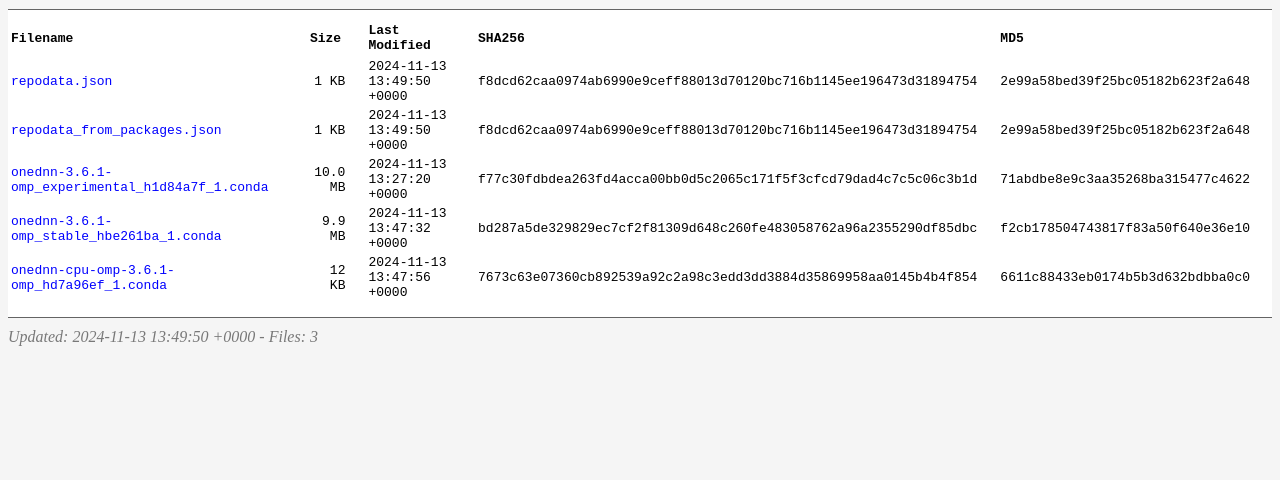
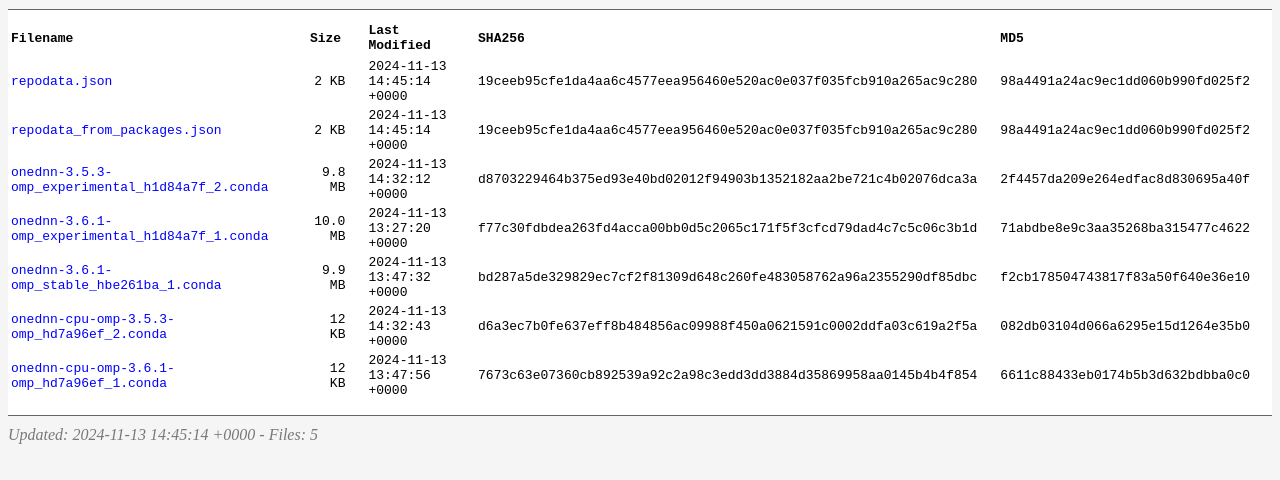
Before and after one commit to mgorny/conda-channel, a plain HTML site: page mgorny/linux-64/index.html in a window 1280 px wide. Shown: the part 38-518 px from the top of the page. Drawn offline with Linux system fonts and the light colour scheme.

Commit message:
Add onednn 3.5.3

```diff
--- a/mgorny/linux-64/index.html
+++ b/mgorny/linux-64/index.html
@@ -54,16 +54,22 @@
     </tr>
     <tr>
       <td><a href="repodata.json">repodata.json</a></td>
-      <td class="s">1 KB</td>
-      <td>2024-11-13 13:49:50 +0000</td>
-      <td>f8dcd62caa0974ab6990e9ceff88013d70120bc716b1145ee196473d31894754</td>
-      <td>2e99a58bed39f25bc05182b623f2a648</td>
+      <td class="s">2 KB</td>
+      <td>2024-11-13 14:45:14 +0000</td>
+      <td>19ceeb95cfe1da4aa6c4577eea956460e520ac0e037f035fcb910a265ac9c280</td>
+      <td>98a4491a24ac9ec1dd060b990fd025f2</td>
     </tr>    <tr>
       <td><a href="repodata_from_packages.json">repodata_from_packages.json</a></td>
-      <td class="s">1 KB</td>
-      <td>2024-11-13 13:49:50 +0000</td>
-      <td>f8dcd62caa0974ab6990e9ceff88013d70120bc716b1145ee196473d31894754</td>
-      <td>2e99a58bed39f25bc05182b623f2a648</td>
+      <td class="s">2 KB</td>
+      <td>2024-11-13 14:45:14 +0000</td>
+      <td>19ceeb95cfe1da4aa6c4577eea956460e520ac0e037f035fcb910a265ac9c280</td>
+      <td>98a4491a24ac9ec1dd060b990fd025f2</td>
+    </tr>    <tr>
+      <td><a href="onednn-3.5.3-omp_experimental_h1d84a7f_2.conda">onednn-3.5.3-omp_experimental_h1d84a7f_2.conda</a></td>
+      <td class="s">9.8 MB</td>
+      <td>2024-11-13 14:32:12 +0000</td>
+      <td>d8703229464b375ed93e40bd02012f94903b1352182aa2be721c4b02076dca3a</td>
+      <td>2f4457da209e264edfac8d830695a40f</td>
     </tr>    <tr>
       <td><a href="onednn-3.6.1-omp_experimental_h1d84a7f_1.conda">onednn-3.6.1-omp_experimental_h1d84a7f_1.conda</a></td>
       <td class="s">10.0 MB</td>
@@ -77,12 +83,18 @@
       <td>bd287a5de329829ec7cf2f81309d648c260fe483058762a96a2355290df85dbc</td>
       <td>f2cb178504743817f83a50f640e36e10</td>
     </tr>    <tr>
+      <td><a href="onednn-cpu-omp-3.5.3-omp_hd7a96ef_2.conda">onednn-cpu-omp-3.5.3-omp_hd7a96ef_2.conda</a></td>
+      <td class="s">12 KB</td>
+      <td>2024-11-13 14:32:43 +0000</td>
+      <td>d6a3ec7b0fe637eff8b484856ac09988f450a0621591c0002ddfa03c619a2f5a</td>
+      <td>082db03104d066a6295e15d1264e35b0</td>
+    </tr>    <tr>
       <td><a href="onednn-cpu-omp-3.6.1-omp_hd7a96ef_1.conda">onednn-cpu-omp-3.6.1-omp_hd7a96ef_1.conda</a></td>
       <td class="s">12 KB</td>
       <td>2024-11-13 13:47:56 +0000</td>
       <td>7673c63e07360cb892539a92c2a98c3edd3dd3884d35869958aa0145b4b4f854</td>
       <td>6611c88433eb0174b5b3d632bdbba0c0</td>
     </tr>  </table>
-  <address>Updated: 2024-11-13 13:49:50 +0000 - Files: 3</address>
+  <address>Updated: 2024-11-13 14:45:14 +0000 - Files: 5</address>
 </body>
 </html>
```
Also changed, not shown: mgorny/linux-64/repodata.json (+1 -1 lines), mgorny/linux-64/repodata_from_packages.json (+1 -1 lines), mgorny/noarch/index.html (+1 -1 lines), 2 other files.
